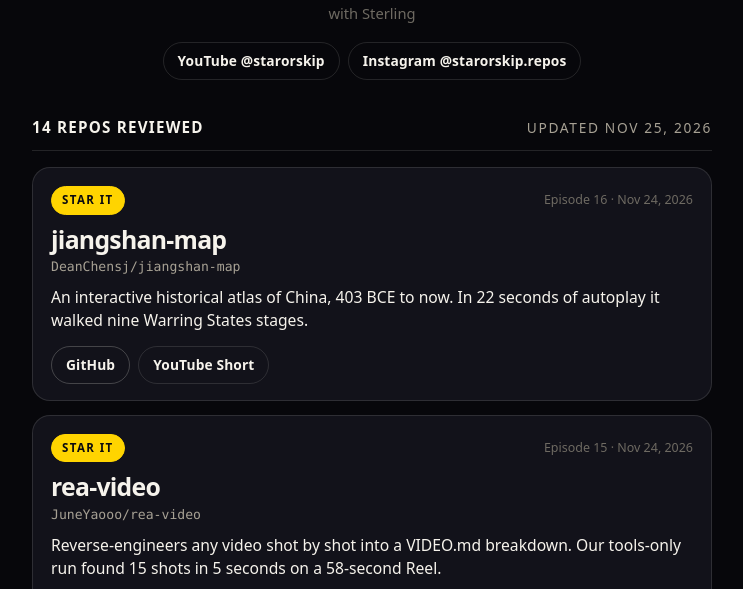
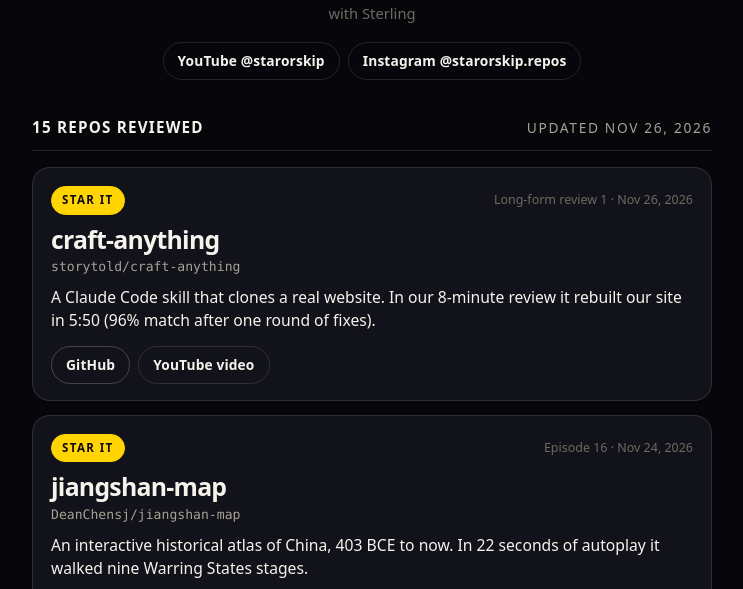
Before and after one commit to WorldYT/WorldYT.github.io, a plain HTML site: page starorskip/index.html in a window 1280 px wide. Shown: the part 211-800 px from the top of the page, without its empty margins (268-1011 px from the left). Drawn offline with Linux system fonts and the light colour scheme.

Commit message:
Star or Skip repo list: add lf01 storytold/craft-anything long-form review (public Nov 26)

```diff
--- a/starorskip/index.html
+++ b/starorskip/index.html
@@ -184,8 +184,19 @@
         <a href="https://www.instagram.com/starorskip.repos/" rel="noopener noreferrer">Instagram @starorskip.repos</a>
       </nav>
     </header>
-    <div class="count"><strong>14 repos reviewed</strong><span>Updated Nov 25, 2026</span></div>
+    <div class="count"><strong>15 repos reviewed</strong><span>Updated Nov 26, 2026</span></div>
     <section class="list" aria-label="Reviewed repositories">
+
+      <article class="card">
+        <div class="card-top">
+          <span class="badge star">STAR IT</span>
+          <span class="meta">Long-form review 1 · Nov 26, 2026</span>
+        </div>
+        <h2>craft-anything</h2>
+        <p class="slug"><a href="https://github.com/storytold/craft-anything" rel="noopener noreferrer">storytold/craft-anything</a></p>
+        <p class="blurb">A Claude Code skill that clones a real website. In our 8-minute review it rebuilt our site in 5:50 (96% match after one round of fixes).</p>
+        <div class="links"><a class="btn gh" href="https://github.com/storytold/craft-anything" rel="noopener noreferrer">GitHub</a><a class="btn yt" href="https://youtu.be/PbcPLH7MopE" rel="noopener noreferrer">YouTube video</a></div>
+      </article>
 
       <article class="card">
         <div class="card-top">
@@ -195,7 +206,7 @@
         <h2>jiangshan-map</h2>
         <p class="slug"><a href="https://github.com/DeanChensj/jiangshan-map" rel="noopener noreferrer">DeanChensj/jiangshan-map</a></p>
         <p class="blurb">An interactive historical atlas of China, 403 BCE to now. In 22 seconds of autoplay it walked nine Warring States stages.</p>
-        <div class="links"><a class="btn gh" href="https://github.com/DeanChensj/jiangshan-map" rel="noopener noreferrer">GitHub</a><a class="btn yt" href="https://youtube.com/shorts/GT_rBl5S98k" rel="noopener noreferrer">YouTube Short</a></div>
+        <div class="links"><a class="btn gh" href="https://github.com/DeanChensj/jiangshan-map" rel="noopener noreferrer">GitHub</a><a class="btn yt" href="https://youtube.com/shorts/GT_rBl5S98k" rel="noopener noreferrer">YouTube Short</a><a class="btn ig" href="https://www.instagram.com/starorskip.repos/reel/DgMJUB3zer8/" rel="noopener noreferrer">Instagram Reel</a></div>
       </article>
 
       <article class="card">
```
